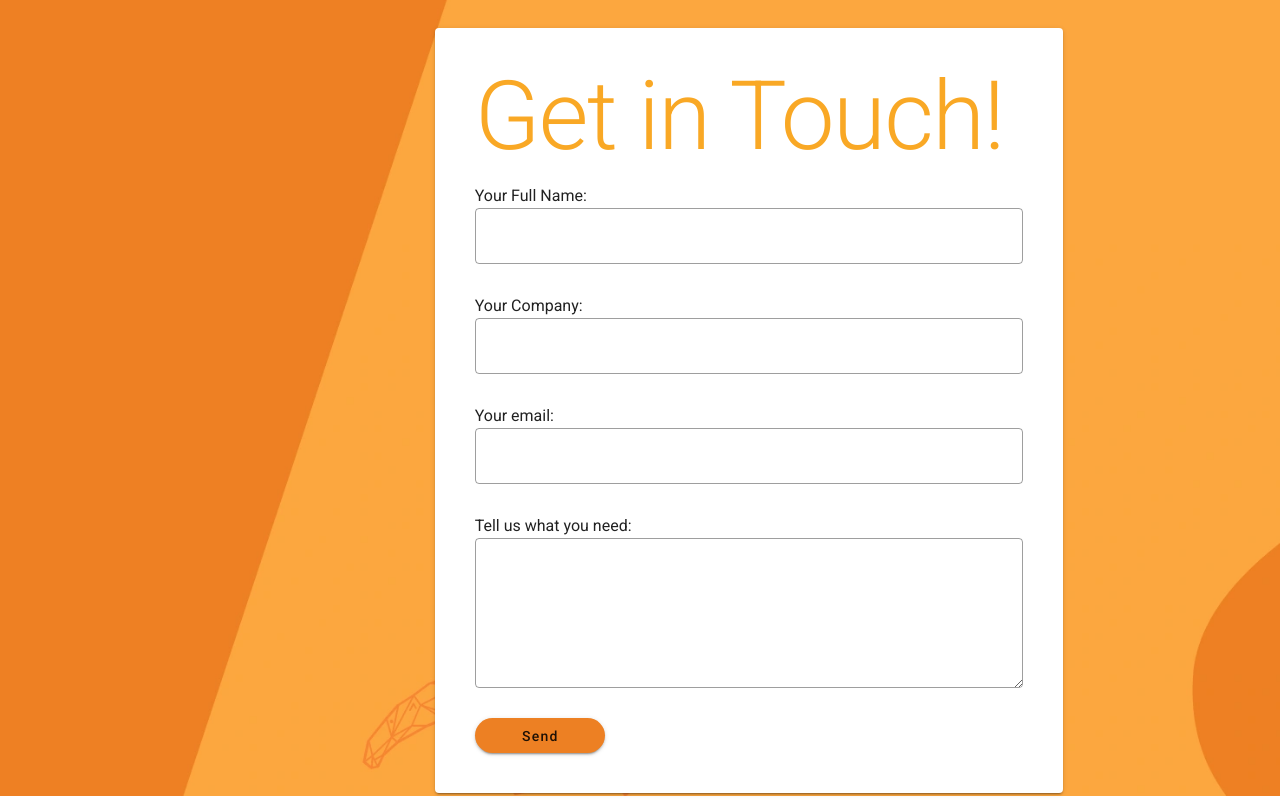
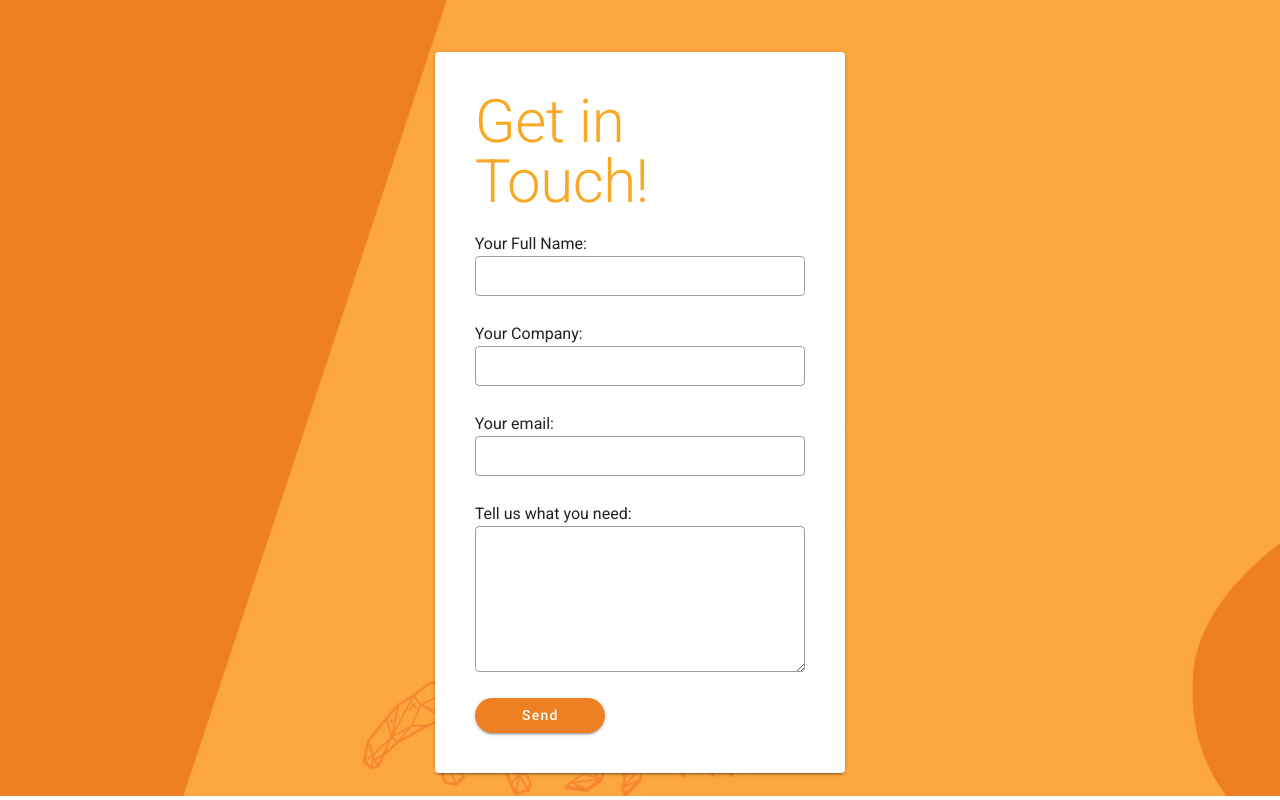
Before and after one commit to phil-a/vue-app-netlify, a Vue app: page / in a window 1280 px wide. Built offline with nearby package versions, Linux system fonts and the light colour scheme.

Commit message:
apply designer styles idea

```diff
--- a/src/views/Home.vue
+++ b/src/views/Home.vue
@@ -7,8 +7,8 @@
           'url(' + require('@/assets/contact-background.webp') + ')',
       }"
     >
-      <v-row justify="center" class="py-0">
-        <v-col cols="4">
+      <v-row justify="center" class="py-0 fill-height">
+        <v-col cols="4" align-self="start">
           <v-img
             src="@/assets/logo.png"
             contain
@@ -17,9 +17,9 @@
             class="mt-10"
           />
         </v-col>
-        <v-col cols="6" class="py-0">
+        <v-col cols="4" align-self="center">
           <v-card class="pa-10 mt-10">
-            <div class="text-h1 yellow--text text--darken-3">Get in Touch!</div>
+            <div class="text-h2 yellow--text text--darken-3">Get in Touch!</div>
             <v-spacer class="pt-5" />
             <v-form
               name="contact-us-form"
@@ -41,8 +41,8 @@
                 autocomplete="off1"
                 :rules="[rules.required, rules.alphabeticOnly, rules.max60]"
                 color="#F79D20"
-                required
                 outlined
+                dense
               />
 
               <!-- Company Name -->
@@ -53,8 +53,8 @@
                 autocomplete="off1"
                 :rules="[rules.required, rules.max100]"
                 color="#F79D20"
-                required
                 outlined
+                dense
               />
 
               <!-- Client Email -->
@@ -65,8 +65,8 @@
                 autocomplete="off1"
                 :rules="[rules.required, rules.email, rules.max100]"
                 color="#F79D20"
-                required
                 outlined
+                dense
               />
 
               <!-- Mail Text -->
@@ -77,23 +77,23 @@
                 autocomplete="off1"
                 :rules="[rules.required, rules.max255]"
                 color="#F79D20"
-                required
                 outlined
+                dense
               />
 
               <v-btn
                 type="submit"
-                class="text-capitalize text--white"
+                class="text-capitalize"
                 color="#ED8023"
                 width="130"
-                style="border-radius: 20px; height: 35px"
+                style="border-radius: 20px; height: 35px; color: white"
               >
                 Send
               </v-btn>
             </v-form>
           </v-card>
         </v-col>
-        <v-col cols="2"> </v-col>
+        <v-col cols="4"> </v-col>
       </v-row>
     </section>
   </section>
```
